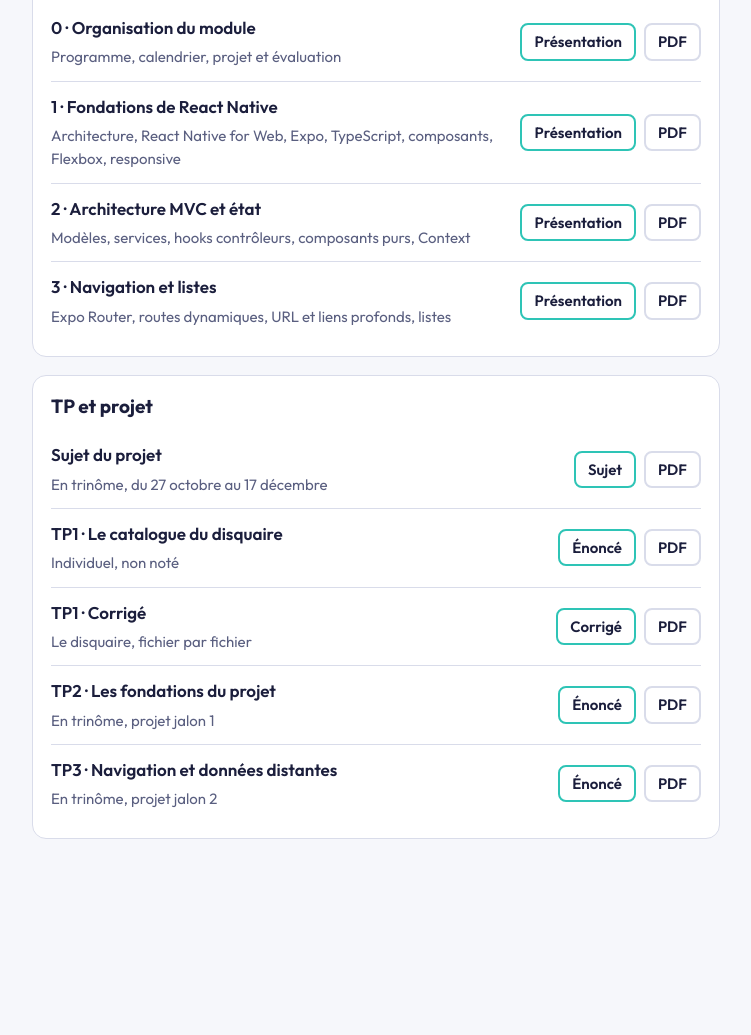
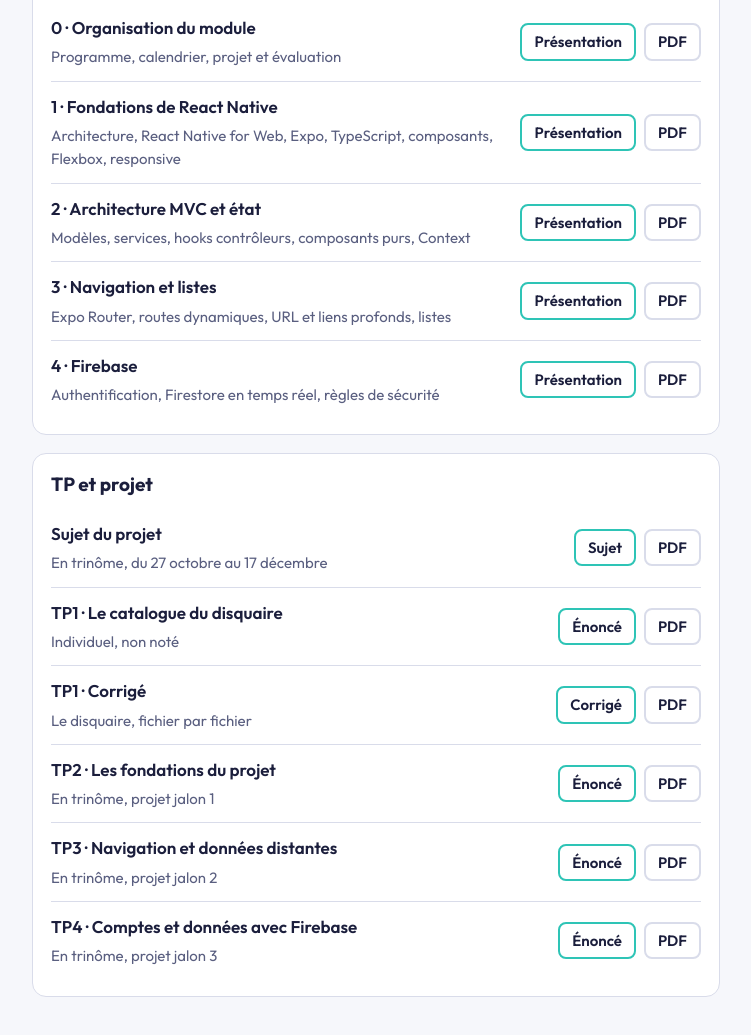
Before and after one commit to Chris-CHEVALIER/react-native-supports, a plain HTML site: page index.html in a window 1280 px wide. Shown: the part 425-1460 px from the top of the page, without its empty margins (264-1015 px from the left). Before the commit the page ends 1324 px from the top, so only its background shows below. Drawn offline with Linux system fonts and the light colour scheme.

Commit message:
Accueil : cours 4 et TP4 publiés
Co-Authored-By: Claude Opus 5.5 <noreply@anthropic.com>

```diff
--- a/index.html
+++ b/index.html
@@ -62,6 +62,11 @@
         <span class="detail">Expo Router, routes dynamiques, URL et liens profonds, listes</span>
         <span class="liens"><a href="cours/3-navigation.html">Présentation</a><a class="pdf" href="pdf/3-navigation.pdf">PDF</a></span>
       </div>
+      <div class="support">
+        <span class="nom">4 · Firebase</span>
+        <span class="detail">Authentification, Firestore en temps réel, règles de sécurité</span>
+        <span class="liens"><a href="cours/4-firebase.html">Présentation</a><a class="pdf" href="pdf/4-firebase.pdf">PDF</a></span>
+      </div>
     </div>
   </section>
 
@@ -93,6 +98,11 @@
         <span class="detail">En trinôme, projet jalon 2</span>
         <span class="liens"><a href="tp/tp3.html">Énoncé</a><a class="pdf" href="pdf/tp3.pdf">PDF</a></span>
       </div>
+      <div class="support">
+        <span class="nom">TP4 · Comptes et données avec Firebase</span>
+        <span class="detail">En trinôme, projet jalon 3</span>
+        <span class="liens"><a href="tp/tp4.html">Énoncé</a><a class="pdf" href="pdf/tp4.pdf">PDF</a></span>
+      </div>
     </div>
   </section>
 </main>
```
